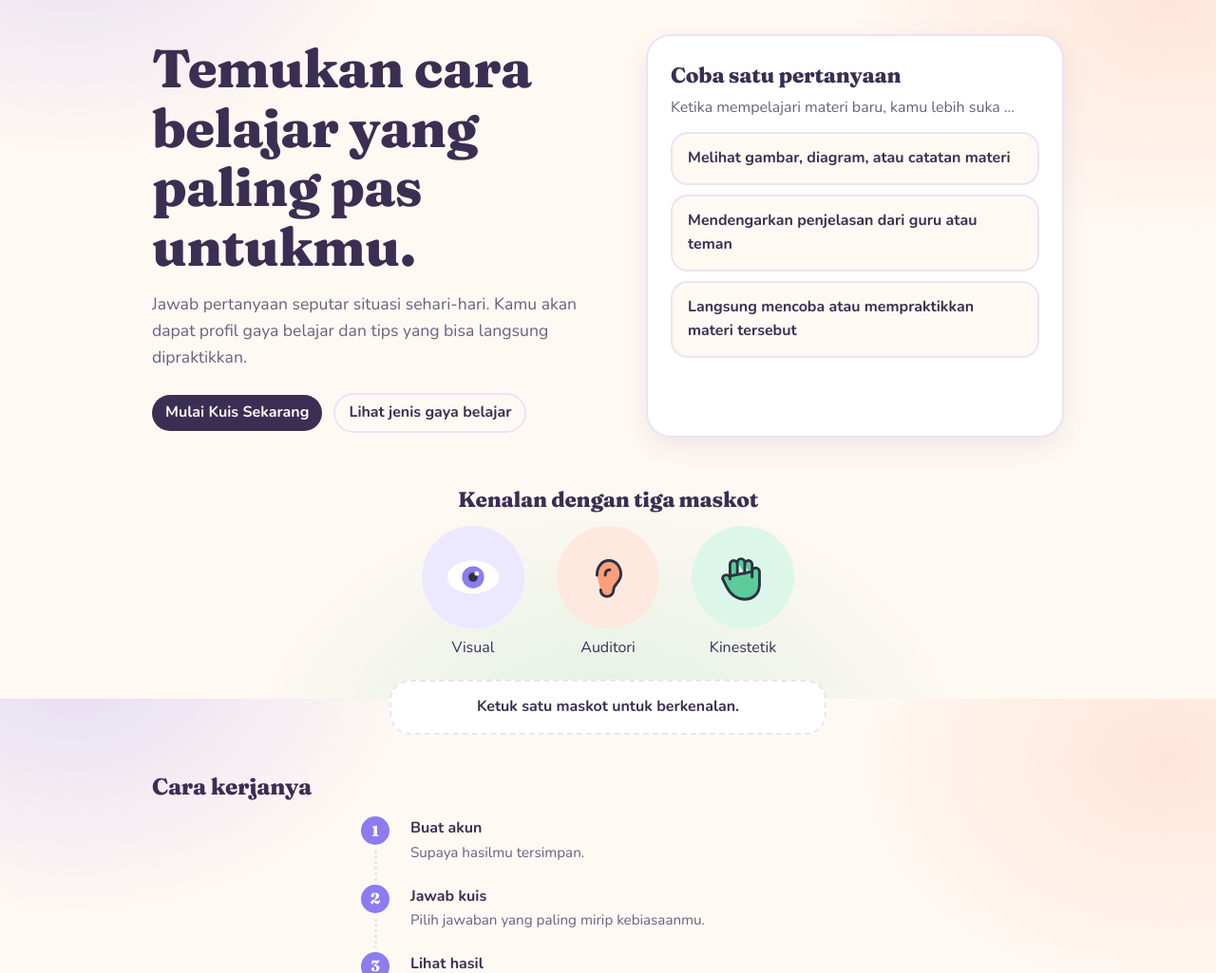
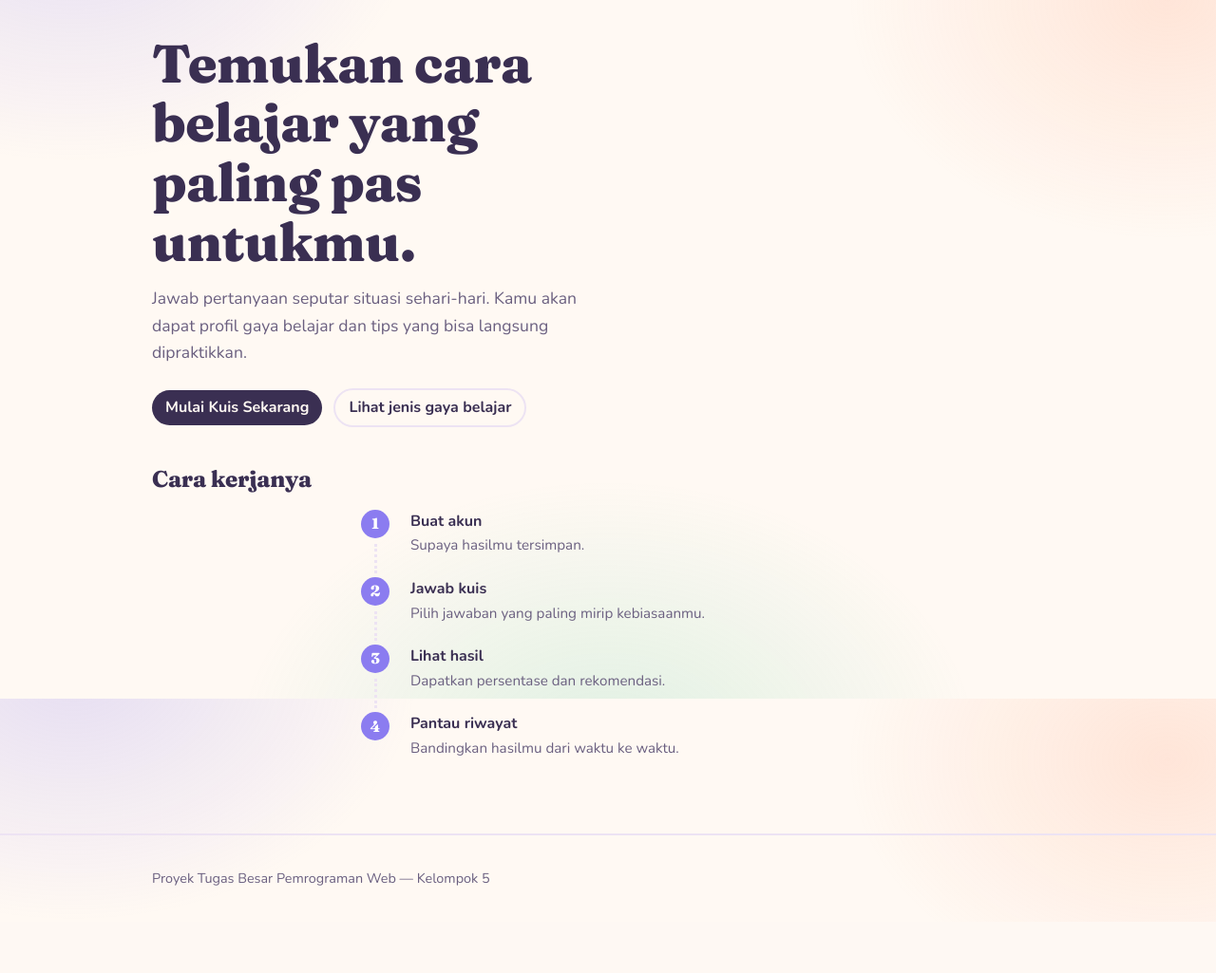
Before and after one commit to nazuora/kenali-gaya-belajarmu, a PHP site: page /kenali-gaya-belajarmu/ in a window 1280 px wide. Shown: the part 64-1089 px from the top of the page at 95% size. After the commit the page ends 1005 px from the top, so only its background shows below. Run offline with PHP 8.4, Linux system fonts and the light colour scheme; data comes from the database, SQL or seed files in the repository.

Commit message:
hapus maskot

```diff
--- a/index.php
+++ b/index.php
@@ -67,33 +67,7 @@ require __DIR__ . '/includes/header.php';
       <a href="<?= e(url('/jenis.php')) ?>" class="btn ghost">Lihat jenis gaya belajar</a>
     </div>
   </div>
-
-  <?php if ($coba): ?>
-    <div class="cobacard" aria-labelledby="judulcoba">
-      <h2 id="judulcoba">Coba satu pertanyaan</h2>
-      <p><?= e($coba['teks']) ?></p>
-
-      <!-- Pilihan jawaban -->
-      <div class="coba-opsi-container">
-        <?php foreach ($coba['jawaban'] as $j): ?>
-          <button type="button" class="opt <?= e(strtolower($j['kode'])) ?>" data-kode="<?= e($j['kode']) ?>" aria-pressed="false"><?= e($j['teks']) ?></button>
-        <?php endforeach; ?>
-      </div>
-
-      <div id="dres" aria-live="polite"></div>
-    </div>
-  <?php endif; ?>
 </section>
-
-<h2 style="margin-top:48px;text-align:center">Kenalan dengan tiga maskot</h2>
-<div class="trio">
-  <?php foreach ($gaya as $g): ?>
-    <button type="button" class="mas <?= e(strtolower($g['kode'])) ?>" data-kode="<?= e($g['kode']) ?>" aria-pressed="false">
-      <span class="mi"><?= ikon($g['kode']) ?></span><?= e($g['nama']) ?>
-    </button>
-  <?php endforeach; ?>
-</div>
-<div class="trioNote" id="trioNote" aria-live="polite">Ketuk satu maskot untuk berkenalan.</div>
 
 <h2 style="margin-top:36px;font-size:1.5rem">Cara kerjanya</h2>
 <ol class="steps">
@@ -130,23 +104,6 @@ require __DIR__ . '/includes/header.php';
       kotakHasil.append(' ' + dataGaya.kalimat + ' Kuis lengkap akan mengungkap profilmu.');
     };
   });
-
-  // Script untuk tombol maskot
-  const tombolMaskot = document.querySelectorAll('.mas');
-  tombolMaskot.forEach(function(b) {
-    b.onclick = function() {
-      tombolMaskot.forEach(function(x) {
-        x.setAttribute('aria-pressed', 'false');
-      });
-      b.setAttribute('aria-pressed', 'true');
-
-      const kode = b.getAttribute('data-kode');
-      const catatan = document.getElementById('trioNote');
-
-      catatan.className = 'trioNote ' + kode.toLowerCase();
-      catatan.textContent = infoData[kode].kalimat;
-    };
-  });
 </script>
 
 <?php require __DIR__ . '/includes/footer.php'; ?>
```
